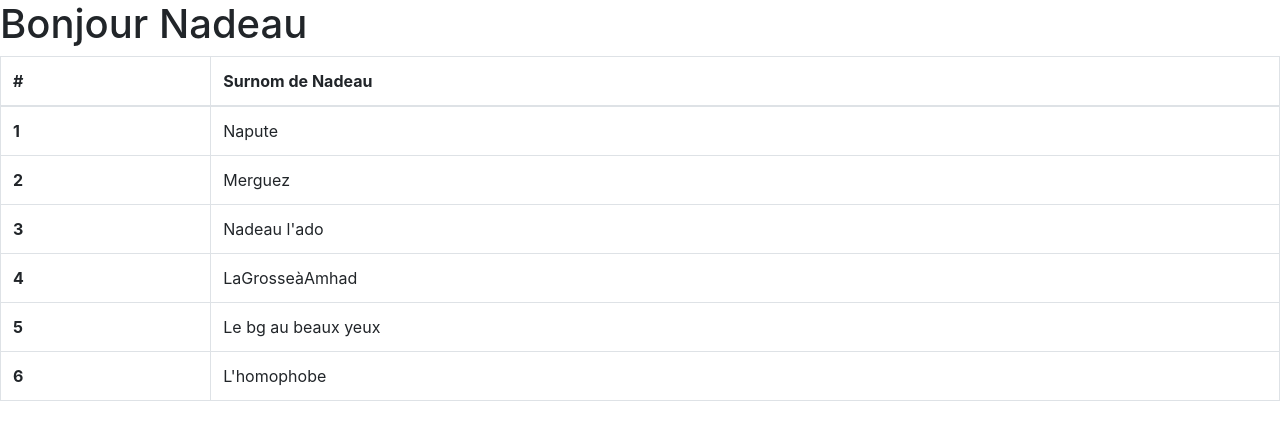
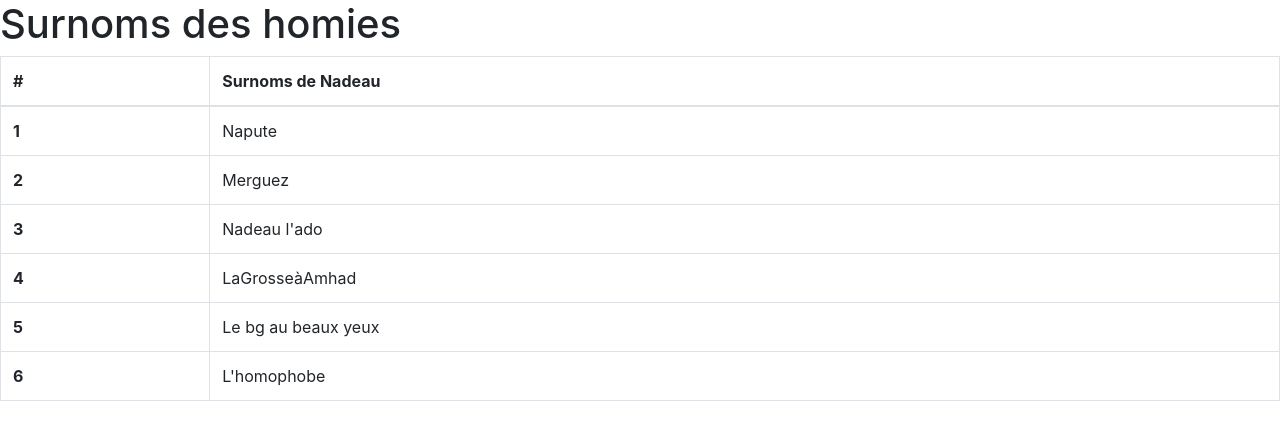
Before and after one commit to Zackichane/Zackichane.github.io, a plain HTML site: page index.html in a window 1280 px wide. Drawn offline with nearby package versions, Linux system fonts and the light colour scheme.

Commit message:
Update index.html

```diff
--- a/index.html
+++ b/index.html
@@ -11,12 +11,12 @@
   </head>
 
   <body>
-    <h1>Bonjour Nadeau</h1>
+    <h1>Surnoms des homies</h1>
     <table class="table table-bordered">
       <thead>
         <tr>
           <th scope="col">#</th>
-          <th scope="col">Surnom de Nadeau</th>
+          <th scope="col">Surnoms de Nadeau</th>
         </tr>
       </thead>
       <tbody>
```
